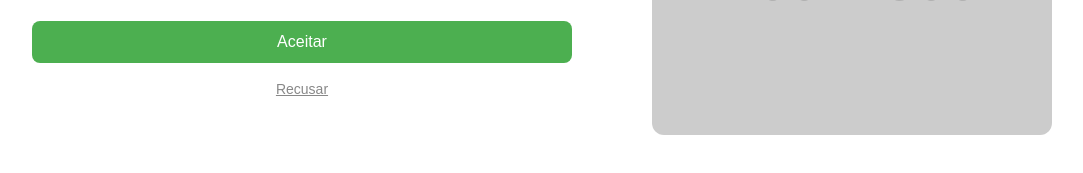
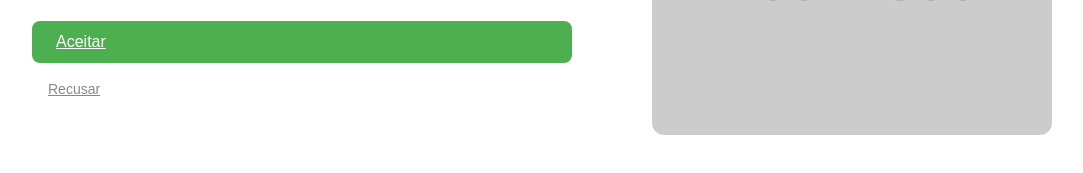
Before and after one commit to LCFOCYBER/orange, a plain HTML site: page index.html in a window 1280 px wide. Shown: the part 433-606 px from the top of the page, without its empty margins (28-1111 px from the left). Drawn offline with Linux system fonts and the light colour scheme; placeholder pictures from the web are drawn by us.

Commit message:
Update index.html

```diff
--- a/index.html
+++ b/index.html
@@ -82,8 +82,8 @@
       <h1>Você aceita os termos?</h1>
       <p>Para continuar utilizando nossos serviços, por favor leia e aceite os termos e condições.</p>
       <div class="buttons">
-        <button class="accept-btn">Aceitar</button>
-        <button class="reject-btn">Recusar</button>
+       <a href="https://exemplo.com/aceitar" class="accept-btn">Aceitar</a>
+       <a href="https://exemplo.com/recusar" class="reject-btn">Recusar</a>
       </div>
     </div>
     <div class="image-section">
```
